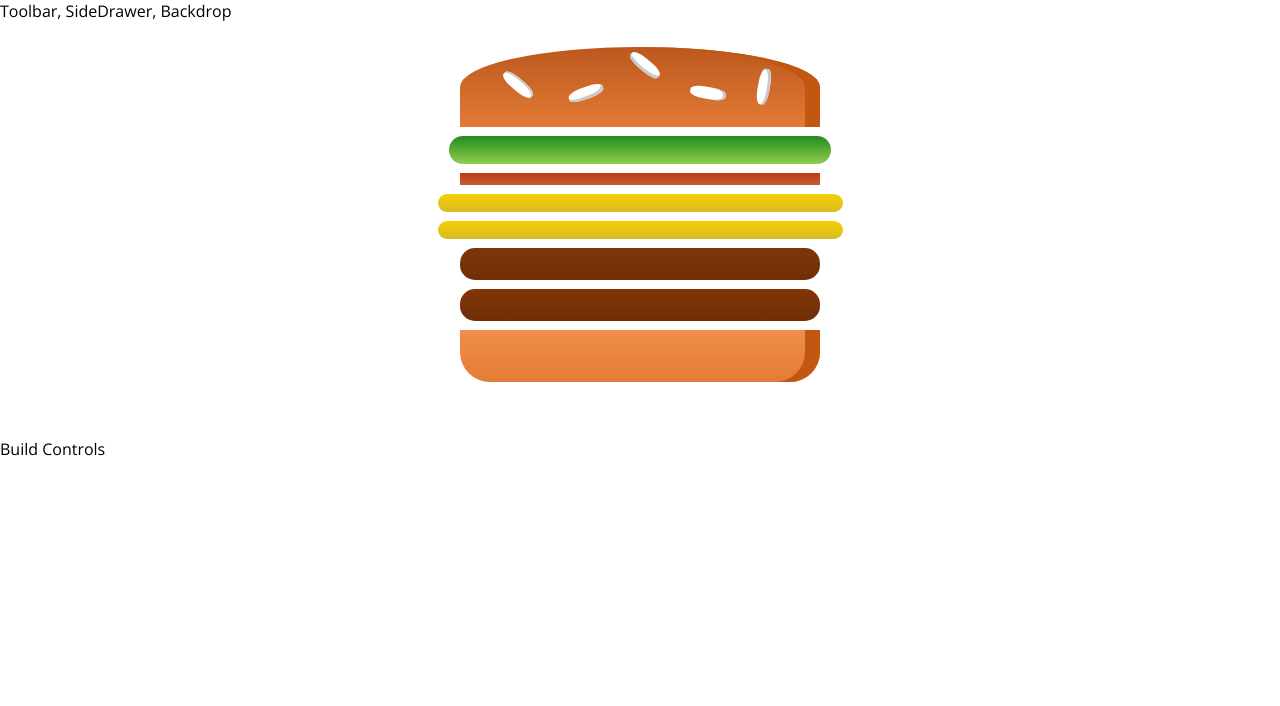
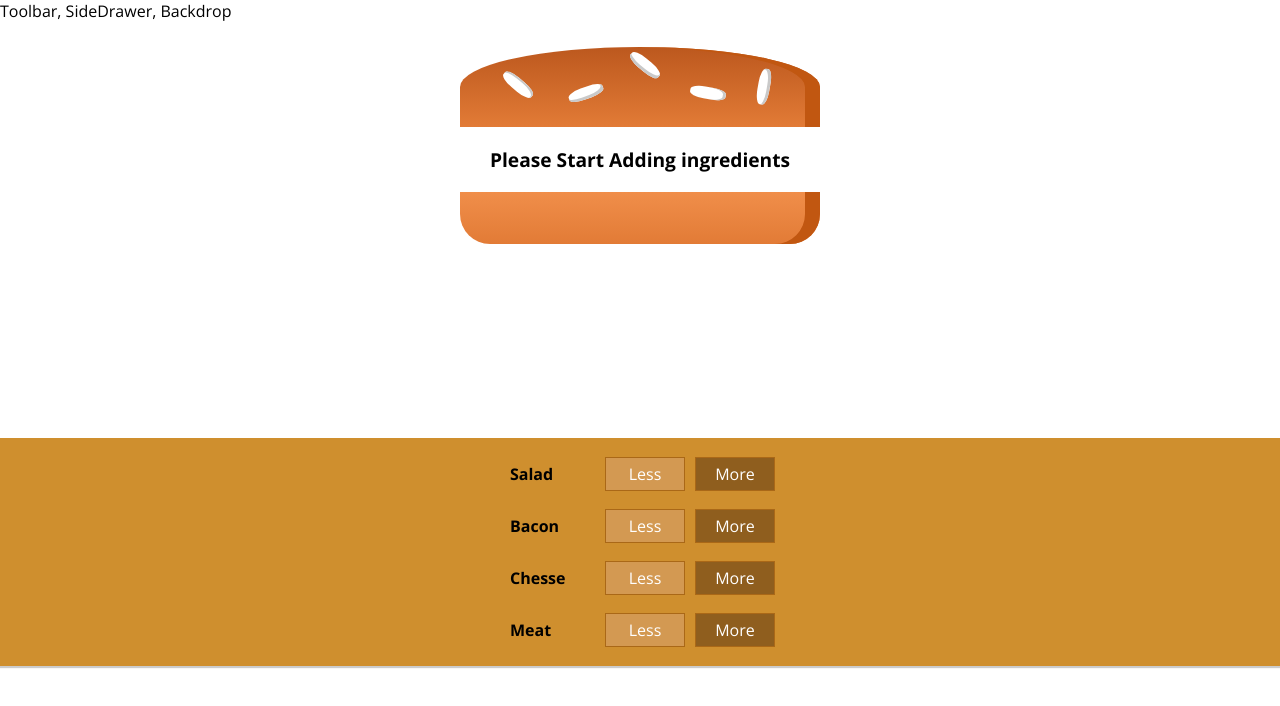
Before and after one commit to fervela/BurgerBuilderApp, a React app: page / in a window 1280 px wide. Shown: the top 706 px of the page. Built offline with nearby package versions, Linux system fonts and the light colour scheme.

Commit message:
issue whenever you want to remove ingredients of the burger when burger is empty, basically there is a problem with the array

```diff
--- /dev/null
+++ b/src/components/Burger/BuildControls/BuildControl/BuildControl.js
@@ -0,0 +1,12 @@
+import React from 'react';
+import classes from './BuildControl.module.css';
+
+const buildControl=(props)=>(
+    <div className={classes.BuildControl}>
+        <div className={classes.Label}>{props.label}</div>
+        <button className={classes.Less}onClick={props.removed}>Less</button>
+        <button className={classes.More} onClick={props.added}>More</button>
+    </div>
+);
+
+export default buildControl;
--- /dev/null
+++ b/src/components/Burger/BuildControls/BuildControl/BuildControl.module.css
@@ -0,0 +1,57 @@
+.BuildControl{
+    display:flex;
+    justify-content: space-between;
+    align-items: center;
+    margin:5px 0;
+}
+
+.BuildControl button{
+    display:block;
+    font: inherit;
+    padding: 5px;
+    margin: 0 5px;
+    width: 80px;
+    border:1px solid #AA6817;
+    cursor:pointer;
+    outline: none;
+}
+
+.BuildControl button:disabled{
+    background-color: #AC9980;
+    border:1px solid #7E7365;
+    color:#ccc;
+    cursor:default;
+}
+
+.BuildControl button:hover:disabled{
+    background-color:#AC9980;
+    color:#ccc;
+    cursor:not-allowed;
+}
+
+.Label{
+    padding: 10px;
+    font-weight:bold;
+    width:80px;
+
+}
+
+.BuildControl .Less{
+    background-color:#D39952;
+    color:white;
+}
+
+.BuildControl .More{
+    background-color:#8F5E1E;
+    color:white;
+}
+
+.BuildControl .Less:hover, .BuildControl .Less:active{
+    background-color:#DAA972;
+    color:white;
+}
+
+.BuildControl .More:hover, .BuildControl .More:active{
+    background-color: #99703F;
+    color: white;
+}
--- /dev/null
+++ b/src/components/Burger/BuildControls/BuildControls.js
@@ -0,0 +1,27 @@
+import React from 'react';
+import classes from './BuildControls.module.css';
+import BuildControl from './BuildControl/BuildControl';
+
+const controls =[
+    {label:'Salad', type:'salad'},
+    {label:'Bacon', type:'bacon'},
+    {label:'Chesse', type:'cheese'},
+    {label:'Meat', type:'meat'}
+];
+
+const buildControls =(props)=> (
+    <div className={classes.BuildControls}>
+        {controls.map(ctrl=>(
+            <BuildControl
+                key={ctrl.label}
+                label={ctrl.label}
+                added={()=>props.ingredientAdded(ctrl.type)}
+                removed={()=>props.ingredientRemoved(ctrl.type)}
+            />
+        ))}
+
+    </div>
+);
+
+
+export default buildControls;
--- /dev/null
+++ b/src/components/Burger/BuildControls/BuildControls.module.css
@@ -0,0 +1,10 @@
+.BuildControls{
+    width: 100%;
+    background-color: #cf8f2e;
+    display: flex;
+    flex-flow: column;
+    align-items: center;
+    box-shadow: 0 2px 1px #ccc;
+    margin: auto;
+    padding: 10px 0;
+}
--- a/src/components/Burger/Burger.js
+++ b/src/components/Burger/Burger.js
@@ -5,12 +5,18 @@
 
 
 const burger = (props) => {
-    const transformdIngredients = Object.keys(props.ingredients)
+    let transformdIngredients = Object.keys(props.ingredients)      // This is like using two for loops
         .map(igKey =>{
             return [...Array(props.ingredients[igKey])].map((_,i)=>{
                 return <BurgerIngredient key={igKey+i} type={igKey}/>
             });
-    });
+    })
+    .reduce((arr,el)=>{         // This was used to flatten the code
+        return arr.concat(el)
+    },[]);
+    if (transformdIngredients.length===0) {
+        transformdIngredients = <p>Please Start Adding ingredients</p>
+    }
     return(
         <div className={classes.Burger}>
             <BurgerIngredient type="bread-top"/>
--- a/src/containers/BurgerBuilder/BurgerBuilder.js
+++ b/src/containers/BurgerBuilder/BurgerBuilder.js
@@ -1,7 +1,15 @@
 import React, {Component} from 'react';
 import Auxiliary from '../../hoc/Auxiliary';
 import Burger from '../../components/Burger/Burger';
+import BuildControls from '../../components/Burger/BuildControls/BuildControls';
 
+
+const INGREDIENT_PRICES={
+    salad: 0.5,
+    cheese:0.4,
+    meat:1.3,
+    bacon:0.7
+}
 
 class BurgerBuilder extends Component{
     // constructor(props){
@@ -12,18 +20,58 @@
     // }
     state={
         ingredients:{
-            salad:1,
-            bacon:1,
-            cheese:2,
-            meat:2
-        }
+            salad:0,
+            bacon:0,
+            cheese:0,
+            meat:0
+        },
+        totalPrice:4
     }
+
+addIngredientHandler =(type)=>{
+    const oldCount = this.state.ingredients[type];
+    const updatedCount = oldCount +1;
+    const updatedIngredient = {
+        ...this.state.ingredients //copied all elements into updatedIngredients because arrays are pointers T_T
+    }
+    updatedIngredient[type]=updatedCount; // salad||bacon||meat||cheese were increased by +1
+
+    const priceAddition = INGREDIENT_PRICES[type];
+    const oldPrice = this.state.totalPrice;
+    const newPrice = oldPrice + priceAddition; // Updated total price ;)
+    this.setState({
+        totalPrice:newPrice,
+        ingredients:updatedIngredient
+    })
+
+}
+
+removeIngredientHandler =(type)=>{
+    const oldCount = this.state.ingredients[type];
+    const updatedCount = oldCount -1;
+    const updatedIngredient = {
+        ...this.state.ingredients
+    }
+    updatedIngredient[type]=updatedCount;
+
+    const priceDeduction = INGREDIENT_PRICES[type];
+    const oldPrice = this.state.totalPrice;
+    const newPrice = oldPrice - priceDeduction;
+    this.setState({
+        totalPrice:newPrice,
+        ingredients:updatedIngredient
+    })
+}
+
 
     render(){
         return(
             <Auxiliary>
                 <Burger ingredients={this.state.ingredients}/>
-                <div>Build Controls</div>
+                <BuildControls
+                    ingredientAdded={this.addIngredientHandler}
+                    ingredientRemoved={this.removeIngredientHandler}
+                    />
             </Auxiliary>
         );
     }
```
